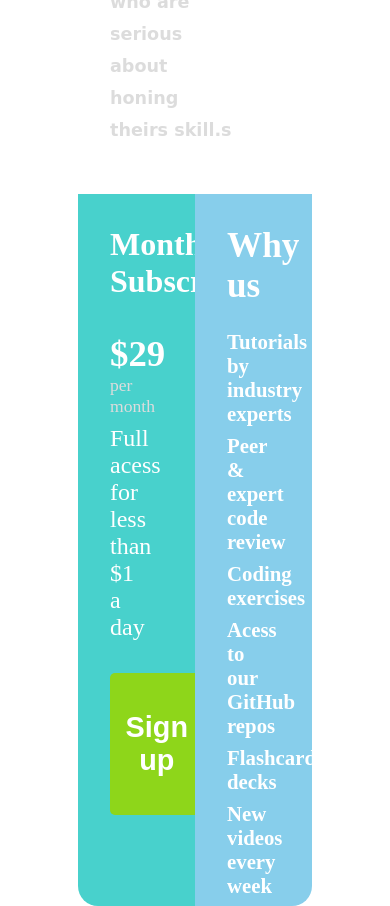
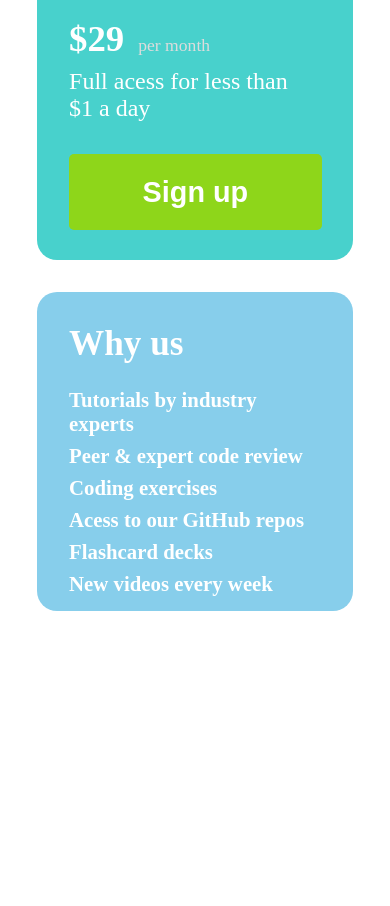
Before and after one commit to Luis-Romanzini/Simple-use-of-grid, a plain HTML site: page index.html in a window 390 px wide. Shown: the part 739-1645 px from the top of the page. After the commit the page ends 1382 px from the top, so only its background shows below. Drawn offline with Linux system fonts and the light colour scheme; a web font is replaced by a local one.

Commit message:
Update style.css

```diff
--- a/style.css
+++ b/style.css
@@ -12,9 +12,9 @@ body {
     background-size: cover;
 }
 .conteudo {
-    height: 65vh;
+    height: 100vh;
     width: 60%;
-    margin: 10% auto;
+    margin: 10% auto 0 auto;
 }
 .superior {
     border-top-left-radius: 20px;
@@ -100,8 +100,28 @@ body {
     font-size: 2.2rem;
 }
 .secao-c__paragrafo {
-
     padding: 0 0 0.5rem 0;
     font-weight: bold;
     font-size: 1.3rem;
 }
+@media screen and (max-width:480px){
+    .conteudo {
+        height: 100%;
+    }
+    .conteudo, .superior, .inferior {
+        width: 90%;
+        display: block;
+        margin: 2rem auto;
+    }
+    .superior {
+        border-radius: 20px;
+    }
+    .secao-b {
+        height: 30vh;
+        border-radius: 20px;
+        margin: 0 0 2rem 0;
+    }
+    .secao-c {
+        height: 34vh;
+    }
+}
```
